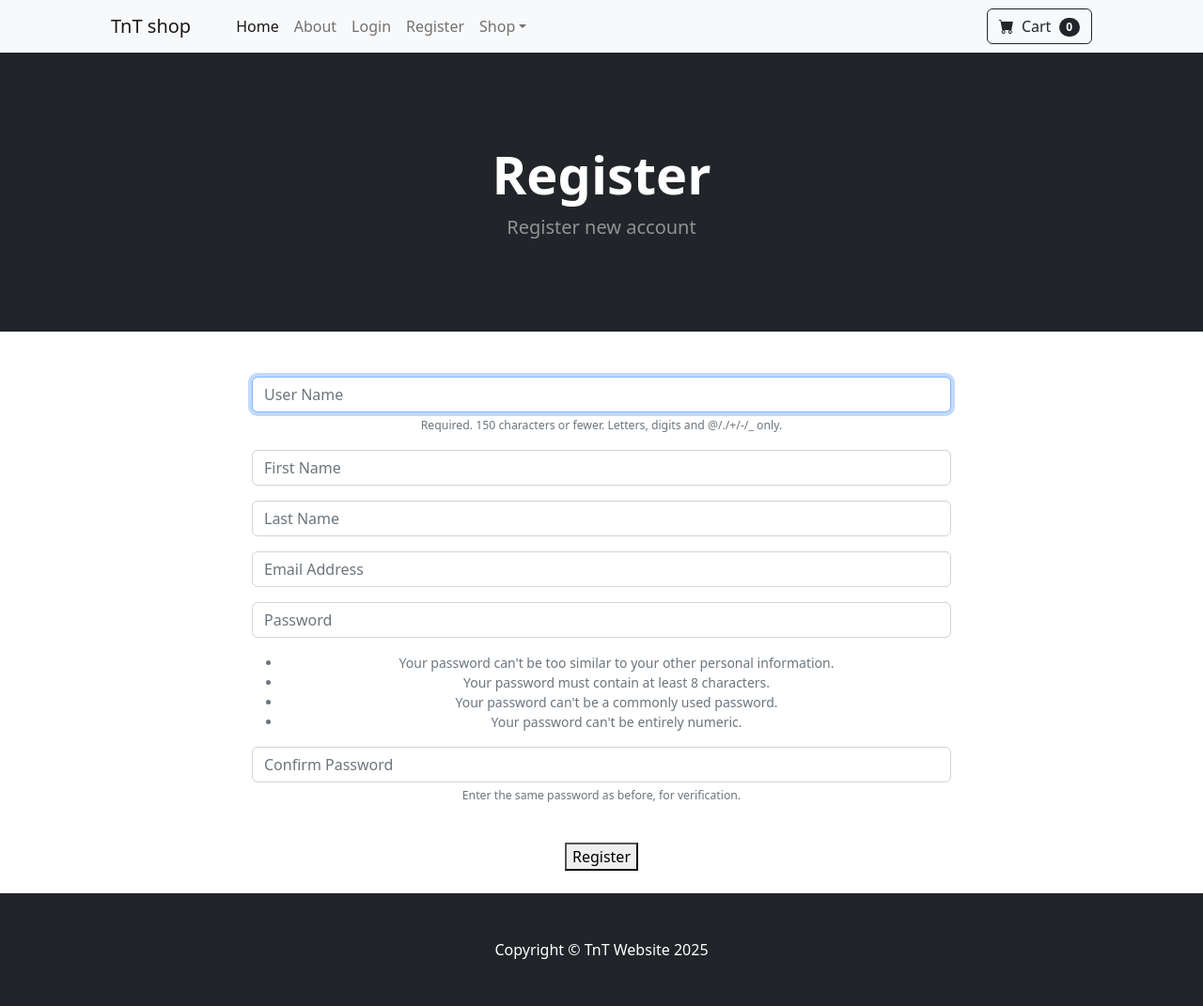
After one commit to TungNT126/EcomerceWebsite_Django, a Django app: page /register/ in a window 1280 px wide. The commit adds this page. Shown: the whole page at 94% size. Run offline with Django 4.2, Linux system fonts and the light colour scheme; some libraries are stand-ins or nearby versions.

Commit message:
Add register acc func

```diff
--- /dev/null
+++ b/store/forms.py
@@ -0,0 +1,30 @@
+from django.contrib.auth.models import User
+from django.contrib.auth.forms import UserCreationForm
+from django import forms
+
+class SignUpForm(UserCreationForm):
+	email = forms.EmailField(label="", widget=forms.TextInput(attrs={'class':'form-control', 'placeholder':'Email Address'}))
+	first_name = forms.CharField(label="", max_length=100, widget=forms.TextInput(attrs={'class':'form-control', 'placeholder':'First Name'}))
+	last_name = forms.CharField(label="", max_length=100, widget=forms.TextInput(attrs={'class':'form-control', 'placeholder':'Last Name'}))
+
+	class Meta:
+		model = User
+		fields = ('username', 'first_name', 'last_name', 'email', 'password1', 'password2')
+
+	def __init__(self, *args, **kwargs):
+		super(SignUpForm, self).__init__(*args, **kwargs)
+
+		self.fields['username'].widget.attrs['class'] = 'form-control'
+		self.fields['username'].widget.attrs['placeholder'] = 'User Name'
+		self.fields['username'].label = ''
+		self.fields['username'].help_text = '<span class="form-text text-muted"><small>Required. 150 characters or fewer. Letters, digits and @/./+/-/_ only.</small></span>'
+
+		self.fields['password1'].widget.attrs['class'] = 'form-control'
+		self.fields['password1'].widget.attrs['placeholder'] = 'Password'
+		self.fields['password1'].label = ''
+		self.fields['password1'].help_text = '<ul class="form-text text-muted small"><li>Your password can\'t be too similar to your other personal information.</li><li>Your password must contain at least 8 characters.</li><li>Your password can\'t be a commonly used password.</li><li>Your password can\'t be entirely numeric.</li></ul>'
+
+		self.fields['password2'].widget.attrs['class'] = 'form-control'
+		self.fields['password2'].widget.attrs['placeholder'] = 'Confirm Password'
+		self.fields['password2'].label = ''
+		self.fields['password2'].help_text = '<span class="form-text text-muted"><small>Enter the same password as before, for verification.</small></span>'
--- a/store/templates/navbar.html
+++ b/store/templates/navbar.html
@@ -11,6 +11,9 @@
                 <li class="nav-item"><a class="nav-link" href="{% url 'logout' %}">Logout</a></li>
                 {% else %}
                 <li class="nav-item"><a class="nav-link" href="{% url 'login' %}">Login</a></li>
+
+                <li class="nav-item"><a class="nav-link" href="{% url 'register' %}">Register</a></li>
+
                 {% endif %}
 
                 <li class="nav-item dropdown">
--- /dev/null
+++ b/store/templates/register.html
@@ -0,0 +1,34 @@
+{% extends 'base.html' %}
+{% block content %}
+<!-- Header-->
+<header class="bg-dark py-5">
+    <div class="container px-4 px-lg-5 my-5">
+        <div class="text-center text-white">
+            <h1 class="display-4 fw-bolder">Register</h1>
+            <p class="lead fw-normal text-white-50 mb-0">Register new account</p>
+        </div>
+    </div>
+</header>
+
+<div class="container">
+    <div class="row">
+        <center>
+            <div class="col-8">
+                <br/><br/>
+
+                <form method="POST" action="{% url 'register' %}">
+                    {% csrf_token %}
+
+                    {{ form.as_p }}
+                    <br/>
+                    <button type="submit" clas="btn btn-secondary">
+                        Register
+                    </button>
+
+                    <br/><br/>
+                </form>
+        </center>
+    </div>
+</div>
+
+{% endblock %}
--- a/store/urls.py
+++ b/store/urls.py
@@ -6,4 +6,5 @@ urlpatterns = [
     path('about/', views.about, name='about'),
     path('login/', views.login_user, name='login'),
     path('logout/', views.logout_user, name='logout'),
+    path('register/', views.register_user, name='register'),
 ]
--- a/store/views.py
+++ b/store/views.py
@@ -2,6 +2,10 @@ from django.shortcuts import redirect, render
 from .models import Product
 from django.contrib.auth import authenticate, login, logout
 from django.contrib import messages
+from django.contrib.auth.models import User
+from django.contrib.auth.forms import UserCreationForm
+from .forms import SignUpForm
+from django import forms
 
 def home(request):
     products = Product.objects.all()
@@ -29,3 +33,22 @@ def logout_user(request):
     logout(request)
     messages.success(request, ("You have been logged out!"))
     return redirect('home')
+
+def register_user(request):
+    form = SignUpForm()
+    if request.method == "POST":
+        form = SignUpForm(request.POST)
+        if form.is_valid():
+            form.save()
+            username = form.cleaned_data['username']
+            password = form.cleaned_data['password1']
+            #login user
+            user = authenticate(username=username, password=password)
+            login(request, user)
+            messages.success(request,("You have registered successfully!"))
+            return redirect('home')
+        else:
+            messages.success(request, ("Ooopss there is something worng..."))
+            return redirect('register')
+    else:
+        return render(request, 'register.html', {'form': form})
```
Also changed, not shown: db.sqlite3.
